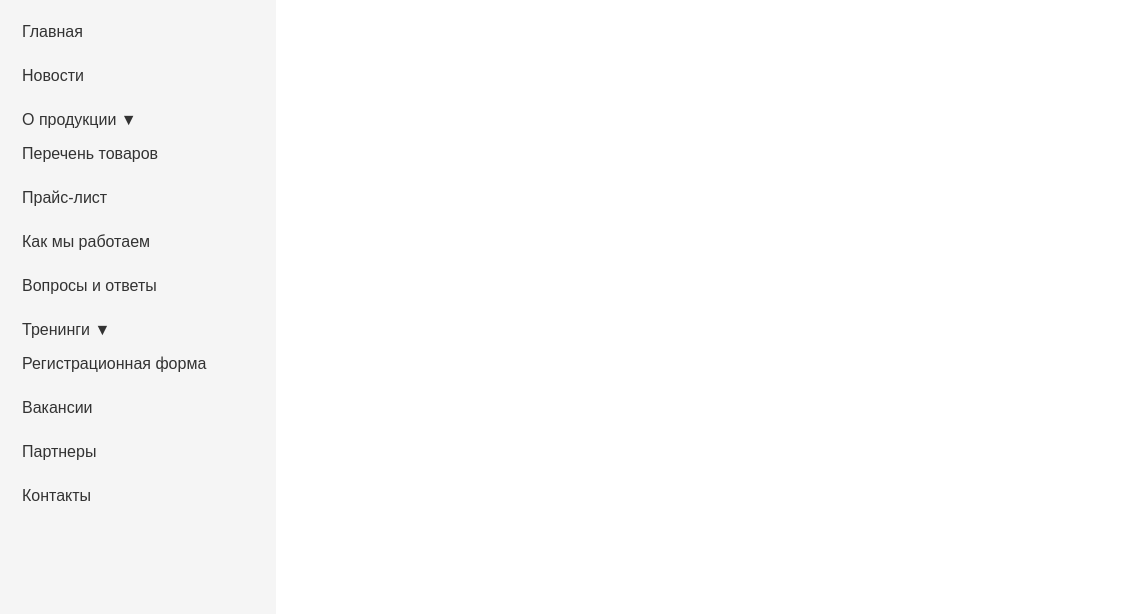
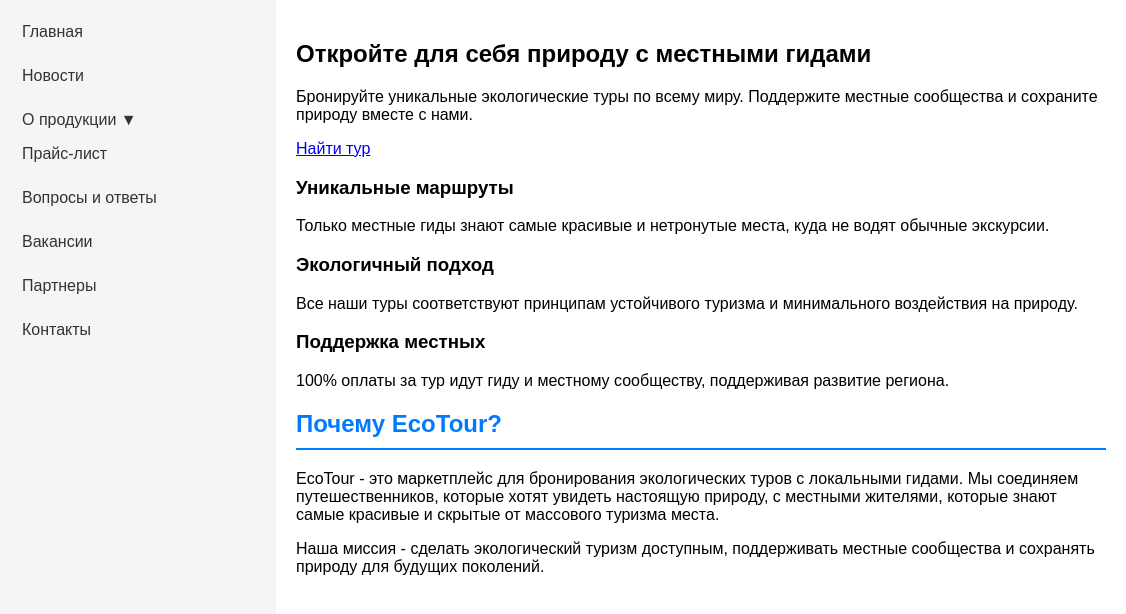
Before and after one commit to l1kaa11/UP02-2025, a plain HTML site: page index.html in a window 1280 px wide. Shown: the full height of the page, 154-1280 px from the left. Drawn offline with Linux system fonts and the light colour scheme.

Commit message:
Переделано меню навигации и добавлена основная информация

```diff
--- a/index.html
+++ b/index.html
@@ -69,29 +69,48 @@
         <h1 style="text-align: center;">EcoTour</h1>
         <img src="images/logo.png" alt="Логотип" style="display: block; margin: 0 auto; max-width: 150px;">
     </header>
-     <nav>
+ <nav>
         <ul>
             <li><a href="index.html">Главная</a></li>
             <li><a href="news.html">Новости</a></li>
             <li>
                 <a href="products.html">О продукции ▼</a>
                 <ul class="submenu">
-                    <li><a href="products-list.html">Перечень товаров</a></li>
                     <li><a href="price.html">Прайс-лист</a></li>
                 </ul>
             </li>
-            <li><a href="how-we-work.html">Как мы работаем</a></li>
             <li><a href="faq.html">Вопросы и ответы</a></li>
-            <li>
-                <a href="trainings.html">Тренинги ▼</a>
-                <ul class="submenu">
-                    <li><a href="training-registration.html">Регистрационная форма</a></li>
-                </ul>
-            </li>
             <li><a href="vacancies.html">Вакансии</a></li>
             <li><a href="partners.html">Партнеры</a></li>
             <li><a href="contacts.html">Контакты</a></li>
         </ul>
     </nav>
+     <main>
+            <section class="hero">
+                <h1>Откройте для себя природу с местными гидами</h1>
+                <p>Бронируйте уникальные экологические туры по всему миру. Поддержите местные сообщества и сохраните природу вместе с нами.</p>
+                <a href="price.html" class="btn">Найти тур</a>
+            </section>
+
+            <section class="features">
+                <div class="feature">
+                    <h3>Уникальные маршруты</h3>
+                    <p>Только местные гиды знают самые красивые и нетронутые места, куда не водят обычные экскурсии.</p>
+                </div>
+                <div class="feature">
+                    <h3>Экологичный подход</h3>
+                    <p>Все наши туры соответствуют принципам устойчивого туризма и минимального воздействия на природу.</p>
+                </div>
+                <div class="feature">
+                    <h3>Поддержка местных</h3>
+                    <p>100% оплаты за тур идут гиду и местному сообществу, поддерживая развитие региона.</p>
+                </div>
+
+              <section class="about">
+                <h2>Почему EcoTour?</h2>
+                <p>EcoTour - это маркетплейс для бронирования экологических туров с локальными гидами. Мы соединяем путешественников, которые хотят увидеть настоящую природу, с местными жителями, которые знают самые красивые и скрытые от массового туризма места.</p>
+                <p>Наша миссия - сделать экологический туризм доступным, поддерживать местные сообщества и сохранять природу для будущих поколений.</p>
+            </section>
+        </main>
 </body>
 </html>
```
